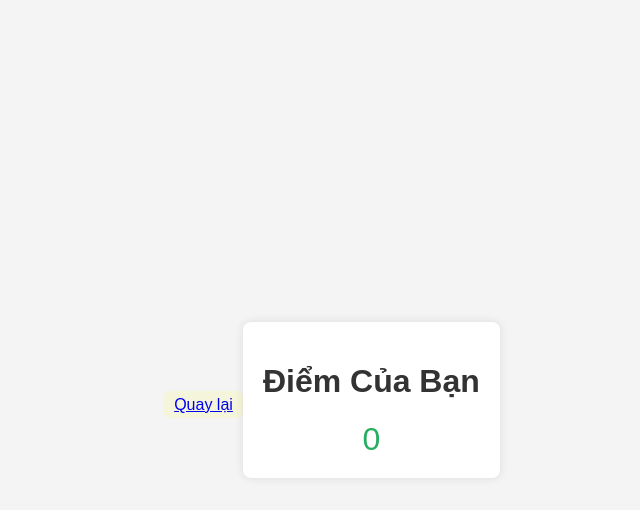
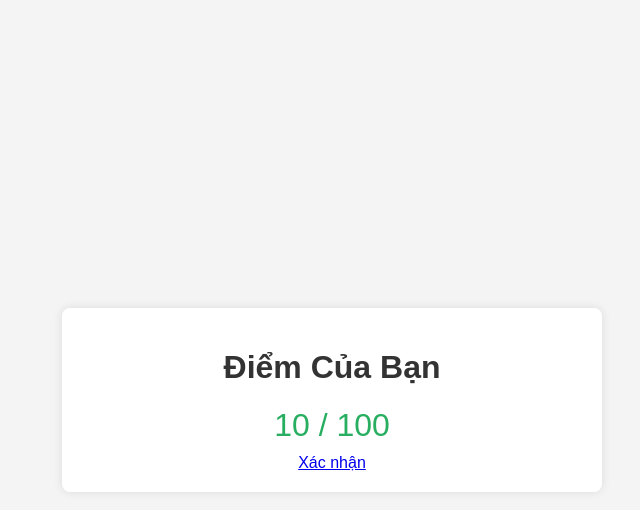
Before and after one commit to NguyenVanDuy2003/CNW, a PHP site: page /result/index.php?id=1 in a window 1280 px wide. Shown: the top 510 px of the page, without its empty margins (308-948 px from the left). Run offline with PHP 8.4, Linux system fonts and the light colour scheme; the visitor is signed in with stand-in values (Sample User, id 1); data that the repository does not hold is empty.

Commit message:
handle score quizz

```diff
--- a/src/extension/session/index.php
+++ b/src/extension/session/index.php
@@ -3,3 +3,6 @@ session_start();
 if (!isset($_SESSION['load'])) {
     $_SESSION['load'] = false;
 }
+if (!isset($_SESSION['score'])) {
+    $_SESSION['score'] = 0;
+}
--- a/src/page/quiz/result/index.php
+++ b/src/page/quiz/result/index.php
@@ -1,4 +1,11 @@
-<!DOCTYPE html>
+
+<?php
+include "../../../extension/session/index.php";
+
+
+
+
+?><!DOCTYPE html>
 <html lang="en">
 <head>
     <meta charset="UTF-8">
@@ -17,6 +24,7 @@
         }
 
         .score-container {
+            width: 500px;
             text-align: center;
             padding: 20px;
             background-color: #fff;
@@ -35,17 +43,15 @@
     </style>
 </head>
 <body>
-<div style="margin-top:10px">
-            <a href='../../course/index.php?id=<?php echo $_GET['id'];?>' style="padding: 5px 10px;
-    background: beige;
-    border-radius: 5px;">
-                Quay lại
+
+    <div class="score-container">
+        <h1>Điểm Của Bạn</h1>
+        <div class="score"><?php echo $_SESSION['score']*10; ?> / 100</div>
+        <div style="margin-top:10px">
+            <a href='../../course/index.php?id=<?php echo $_GET['id'];?>' style="padding: 5px 10px;">
+               Xác nhận
             </a>
         </div>
-    <div class="score-container">
-        <h1>Điểm Của Bạn</h1>
-        <div class="score"><?php echo $_GET['score']*10; ?></div>
-        <!-- Thêm thông tin khác nếu cần -->
     </div>
 </body>
 </html>
```
Also changed, not shown: src/page/quiz/index.php (+11 -10 lines).
